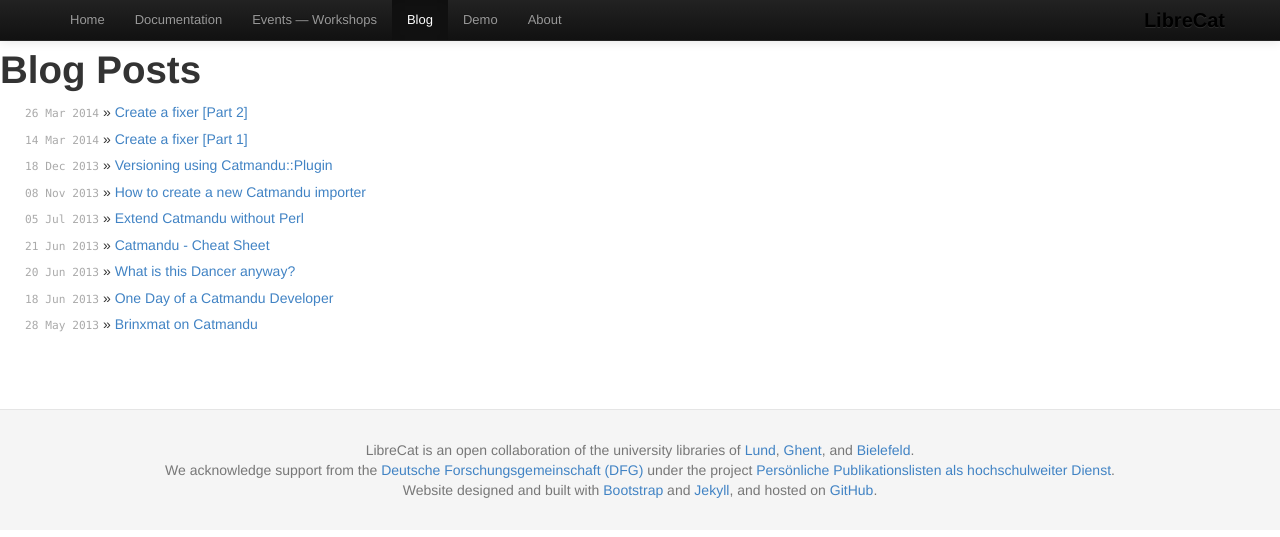
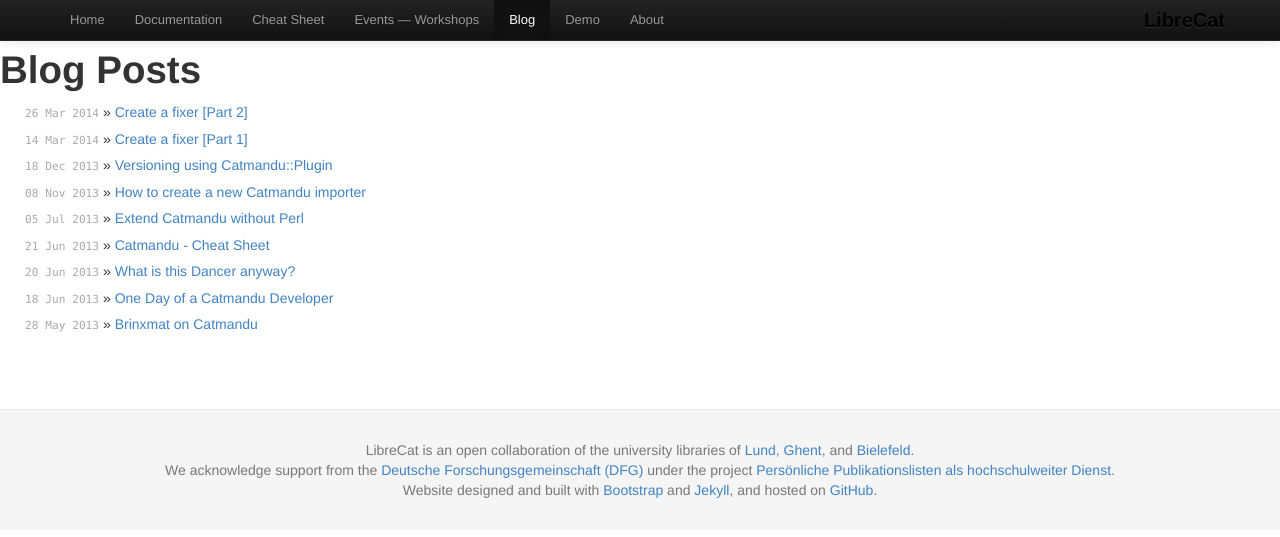
Before and after one commit to LibreCat/librecat.github.io, a Jekyll site: the page built from blog.html, in a window 1280 px wide. Shown: the top 537 px of the page. Built offline with Jekyll 4.4.1, drawn with Linux system fonts in a browser that asks for light colours.

Commit message:
Adding a fast link to the cheat sheet

```diff
--- a/_includes/navbar.html
+++ b/_includes/navbar.html
@@ -19,6 +19,9 @@
                 <li>
                   <a href="/Catmandu">Documentation</a>
                 </li>
+                <li>
+                  <a href="/Catmandu/#fixes-cheat-sheet">Cheat Sheet</a>
+                </li>
                 <li class="{% if "events.html" == page.path %}active{% endif %}">
                   <a href="/events.html">Events &mdash; Workshops</a>
                 </li>
```
